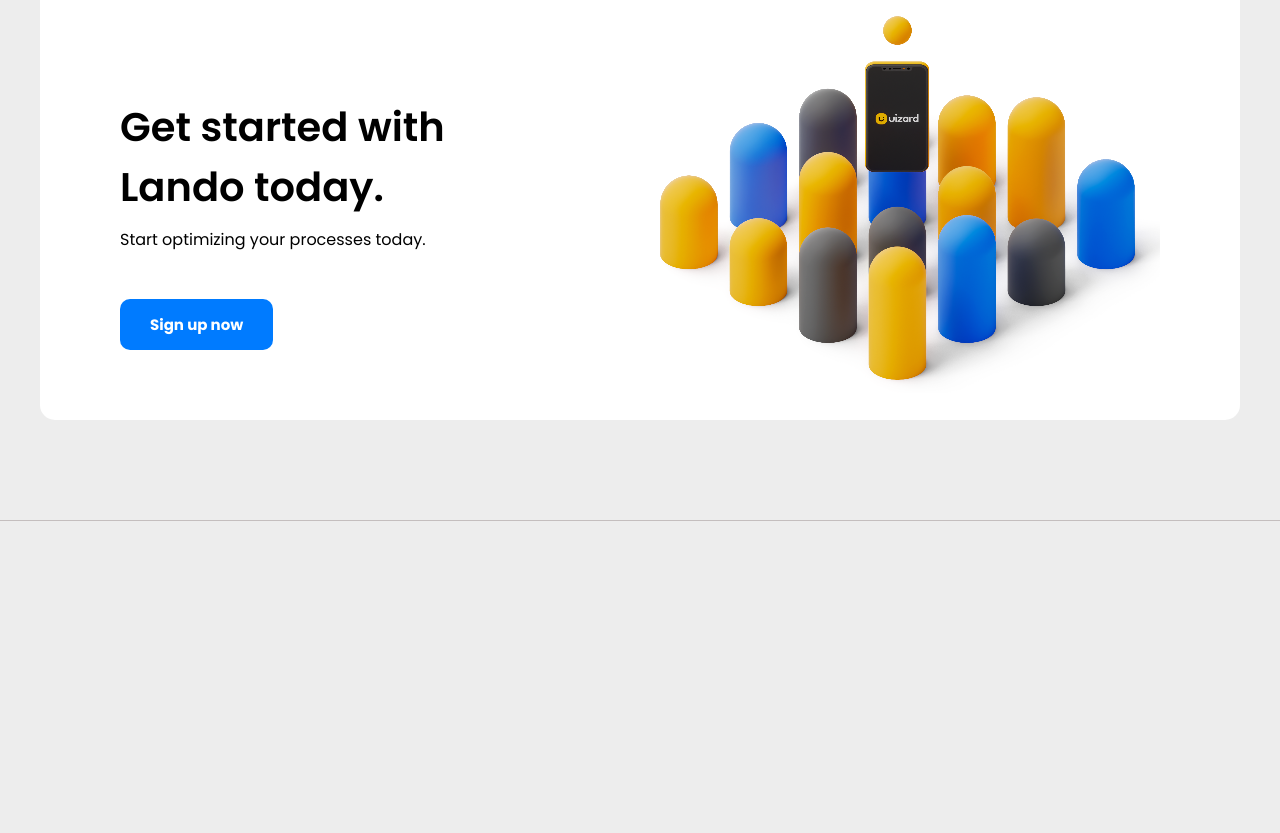
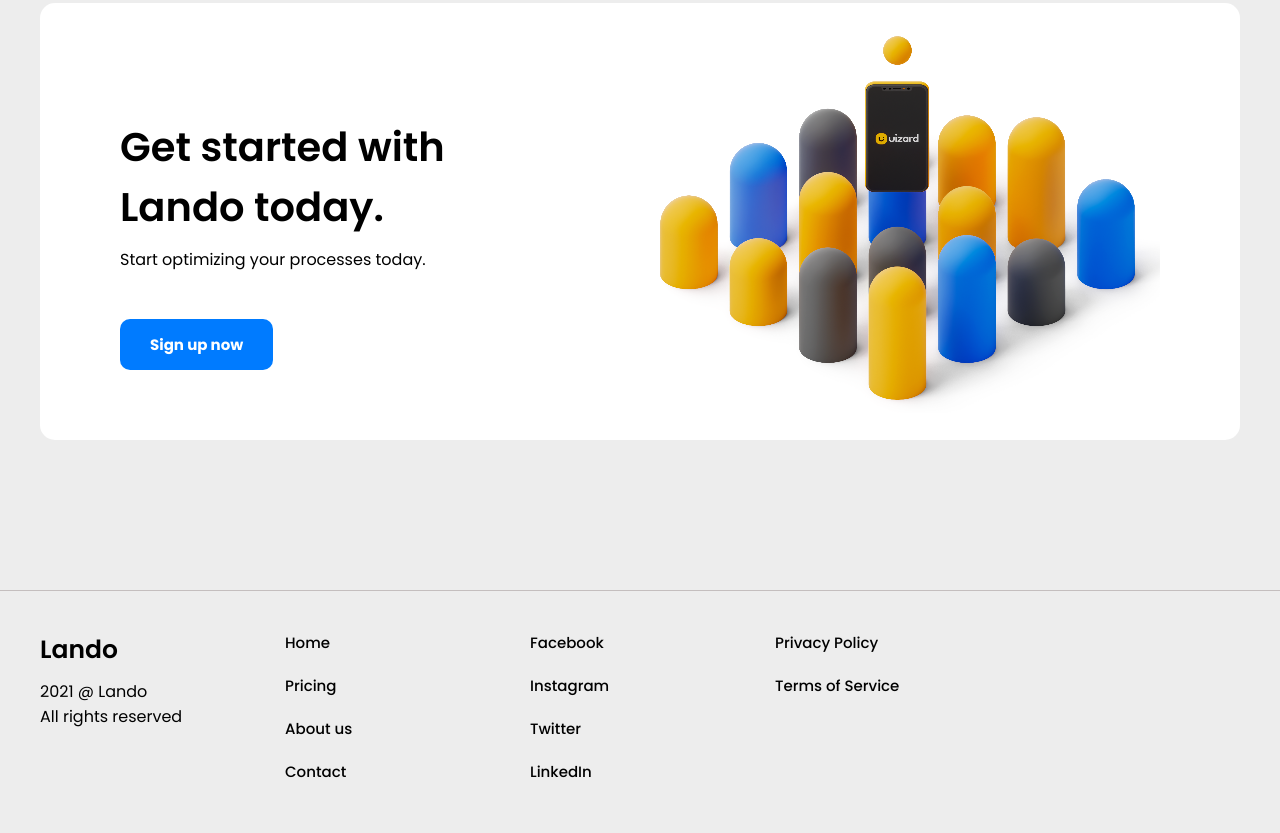
Before and after one commit to abubakkar-dev-code/lando-web-clone, a plain HTML site: page index.html in a window 1280 px wide. Shown: the part 4540-5373 px from the top of the page. Before the commit the page ends 5161 px from the top, so only its background shows below. Drawn offline with Linux system fonts and the light colour scheme.

Commit message:
Complted the UI pending Responsiveness

```diff
--- a/css/style.css
+++ b/css/style.css
@@ -234,7 +234,7 @@ h3 {
   margin-bottom: 40px;
   border-radius: 15px;
   margin-top: 200px;
-  padding: 40px 80px;
+  padding: 40px 80px 60px 80px;
   gap: 60px;
   position: relative;
 }
@@ -268,7 +268,7 @@ h3 {
 .divider {
   width: 100%;
   height: 2px;
-  background-color: gray;
+  background-color: rgb(227, 222, 222);
 }
 .c-content::after {
   content: "";
@@ -280,7 +280,7 @@ h3 {
   padding: 20px;
   margin-top: 150px;
 }
-.testimonials-content p{
+.testimonials-content p {
   margin-top: 15px;
 }
 .testimonials-content {
@@ -312,7 +312,7 @@ h3 {
 }
 
 /* last-feature section*/
-.last-feature{
+.last-feature {
   background-color: #ffffff;
   padding: 20px 80px;
   margin-top: 100px;
@@ -321,21 +321,21 @@ h3 {
   display: flex;
   align-items: center;
 }
-.left{
+.left {
   flex: 1;
   margin-top: 30px;
 }
-.right{
+.right {
   flex: 1;
 }
-.left h3{
+.left h3 {
   font-size: 40px;
-    font-weight:600;
+  font-weight: 600;
 }
-.left p{
+.left p {
   margin-top: 10px;
 }
-.signup-link-btn{
+.signup-link-btn {
   margin-top: 60px;
 }
 /* hr*/
@@ -343,5 +343,28 @@ hr {
   border: none;
   height: 1px;
   background-color: rgb(196, 190, 190);
-  margin:100px 0;
+  margin-top: 150px;
 }
+
+/* footer-section*/
+.footer-section {
+  margin-top: 20px;
+  padding-top: 20px;
+  display: grid;
+  grid-template-columns: repeat(4, 245px);
+  padding-bottom: 50px;
+}
+
+.common {
+  display: flex;
+  flex-direction: column;
+  gap: 20px;
+  font-size: 15px;
+  font-weight: 500;
+  color: gray;
+}
+.footer-section h4{
+  font-size: 25px;
+  font-weight: 600;
+  margin-bottom: 10px;
+}
--- a/index.html
+++ b/index.html
@@ -171,7 +171,6 @@
                   Poof! You are ready to work smart with optimized operations.
                 </p>
               </div>
-              <div class="divider"></div>
             </div>
           </div>
         </div>
@@ -220,17 +219,41 @@
         <div class="container last-feature">
           <div class="left">
             <h3>
-              Get started with <br /> Lando today.
+              Get started with <br />
+              Lando today.
             </h3>
             <p>Start optimizing your processes today.</p>
-            <div class="signup-link-btn"><a class="btn btn2">Sign up now</a></div>
+            <div class="signup-link-btn">
+              <a class="btn btn2">Sign up now</a>
+            </div>
           </div>
           <div class="right">
             <img src="./assets/images/last-img.png" />
           </div>
         </div>
       </section>
-      <hr>
+      <hr />
+      <section>
+        <div class="container footer-section">
+          <div>
+            <h4>Lando</h4>
+            <p>2021 @ Lando</p>
+            <p>All rights reserved</p>
+          </div>
+          <div class="first-col common">
+            <a href="#">Home</a><a href="#">Pricing</a><a href="#">About us</a
+            ><a href="#">Contact</a>
+          </div>
+          <div class="second-col common">
+            <a href="#">Facebook</a><a href="#">Instagram</a
+            ><a href="">Twitter</a><a href="#">LinkedIn</a>
+          </div>
+          <div class="third-col common">
+            <a href="#">Privacy Policy</a>
+            <a href="#">Terms of Service</a>
+          </div>
+        </div>
+      </section>
     </main>
   </body>
 </html>
```
Lines whose indentation alone changed are shown as unchanged.
